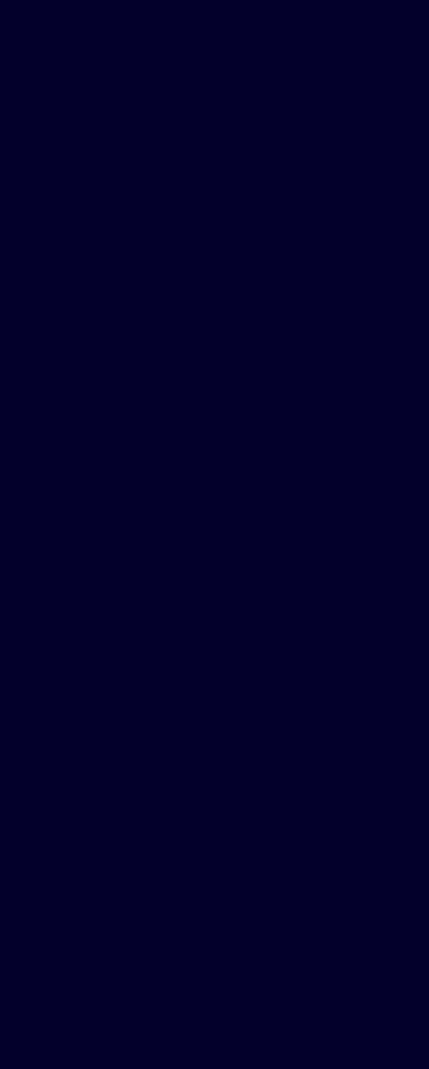
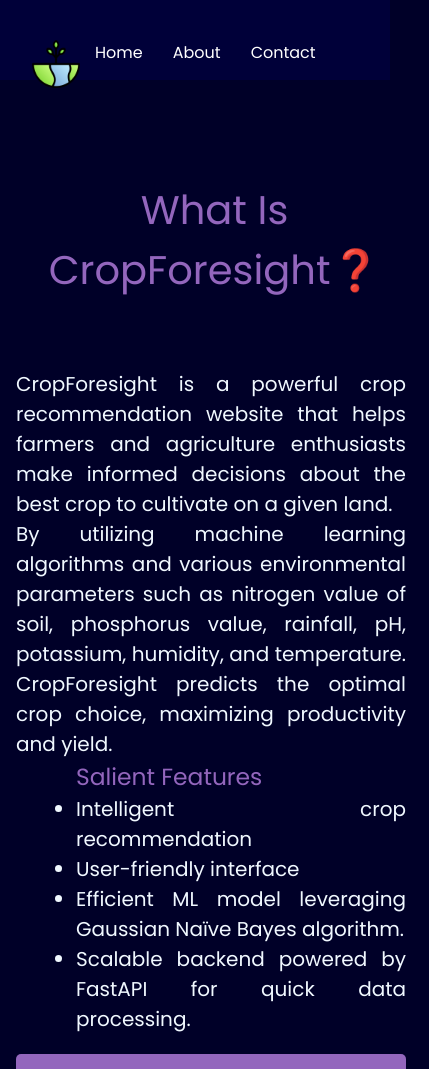
Before and after one commit to abhijeet141/CropForesight-FrontEnd, a React (Create React App) app: page /about in a window 390 px wide. Before the commit this address had no page. Shown: the top 1069 px of the page, 429 px wide, since content can reach past the window. Before the commit the page ends 844 px from the top, so only its background shows below. Built offline with nearby package versions, Linux system fonts and the light colour scheme.

Commit message:
Added About Page

```diff
--- a/src/App.js
+++ b/src/App.js
@@ -4,6 +4,8 @@ import FormInfo from './components/FormInfo';
 import axios from 'axios';
 import Home from './components/Home';
 import Contact from './components/contact';
+import About from './components/about';
+
 
 import { BrowserRouter, Routes, Route } from 'react-router-dom';
 import swal from 'sweetalert';
@@ -101,6 +103,7 @@ function App() {
       <Routes>
         <Route path='/' element={<Home />} />
         <Route path='/form' element={FormComponet()} />
+        <Route path='/about' element={<About/>}/>
         <Route path='/contact' element={<Contact />}/>
       </Routes>
     </BrowserRouter>
--- /dev/null
+++ b/src/components/about.css
@@ -0,0 +1,124 @@
+.aboutMain{
+    height: 100%;
+    width: 100%;
+}
+.about {
+    width: 100%;
+    font-weight: 300;
+    font-size: 40px;
+    font-style: bold;
+    color: rgb(147, 102, 189);
+    margin-top: 80px;
+    /* background-color: brown; */
+}
+
+.content {
+    font-weight: 300;
+    display: flex;
+    flex-direction: row;
+    justify-content: space-between;
+    align-items: center;
+    margin: 5%;
+    margin-top: 10px;
+    margin-right: 0px;
+    /* background-color: green; */
+    color: aliceblue;
+    padding: 10px;
+}
+
+.content .left {
+    font-size: 20px;
+    font-weight: 300;
+    flex: 0.6;
+    text-align: justify;
+
+    display: flex;
+    flex-direction: column;
+    /* justify-content: space-between; */
+    align-items: center;
+    /* background-color: blue; */
+}
+.content .left button{
+    width: 100%;
+    height: 50px;
+    background-color: rgb(147, 102, 189);
+    color: aliceblue;
+    border: none;
+    border-radius: 5px;
+    font-size: 20px;
+    font-weight: 300;
+    margin-top: 20px;
+}
+.content .left button:hover{
+    background-color: rgb(147, 102, 189);
+    color: aliceblue;
+    border: none;
+    border-radius: 5px;
+    font-size: 20px;
+    font-weight: 300;
+    margin-top: 20px;
+    cursor: pointer;
+}
+
+
+.content .left .feature{
+    font-size: 20px;
+    font-weight: 300;
+    text-align: justify;
+    margin-left: 60px;
+    /* background-color: yellow; */
+}
+
+.content .right{
+    flex: 0.4;
+    /* background-color: pink; */
+}
+.content .right img{
+    width: 100%;
+    height: 100%;
+}
+h3{
+    font-weight: 300;
+    font-style: bold;
+    color: rgb(147, 102, 189);
+}
+
+@media only screen and (max-width: 850px){
+    .aboutMain{
+        display: flex;
+        flex-direction: column;
+        align-items: center;
+        justify-content: flex-start;
+        height: 100%;
+        width: 100%;
+        padding: 5%;
+    }
+    .content{
+        flex-direction: column;
+        justify-content: space-between;
+        align-items: center;
+        margin-top: 5%;
+        padding-top: 50px;
+        margin-left: 30px;
+
+    }
+    .content .left{
+        width: 100%;
+        margin-right: 30px;
+        /* padding-bottom: 20%; */
+    }
+    .content .right{
+        width: 100%;
+        margin-top: 50%;
+    }
+    .content .right img{
+        margin-top: 50rem;
+    }
+  }
+  @media only screen and (max-width: 560px){
+    .content .right img{
+        width: 100%;
+        height: fit-content;
+        margin-top: 65rem;
+    }
+  }
--- /dev/null
+++ b/src/components/about.js
@@ -0,0 +1,68 @@
+import React from "react";
+import './about.css';
+import './nav.css'
+import logo from '../assets/earth.png';
+import aboutPic from '../assets/about.png';
+import { useNavigate, Link } from 'react-router-dom';
+
+
+const About = () => {
+
+    const navigate = useNavigate();
+
+    const handleClick = () => {
+        navigate('/contact'); // Replace '/other-page' with the desired URL of the page you want to navigate to
+    };
+    return (
+        <>
+            {/* nav bar */}
+            <div className='nav'>
+                <header>
+                    <nav>
+                        <div class="left" style={{ color: "red" }}>
+                            <Link to="/"><img src={logo} /></Link>
+                        </div>
+                        <div class="right">
+                            <ul>
+                                <li><Link to="/">Home</Link></li>
+                                <li><Link to="/about">About</Link></li>
+                                <li><Link to="/contact" >Contact</Link></li>
+
+                            </ul>
+                        </div>
+                    </nav>
+                </header>
+            </div>
+
+            {/* main section */}
+            <div className="aboutMain">
+                <h1 className="about"> What Is CropForesight❓ </h1>
+                <div className="content">
+                    <div className="left">
+                        <p>CropForesight is a powerful crop recommendation website that helps farmers and agriculture enthusiasts make informed decisions about the best crop to cultivate on a given land.<br />
+                            By utilizing machine learning algorithms and various environmental parameters such as nitrogen value of soil, phosphorus value, rainfall, pH, potassium, humidity, and temperature. CropForesight predicts the optimal crop choice, maximizing productivity and yield.</p>
+
+                        <ul className="feature">
+                            <h3>Salient Features</h3>
+                            <li>
+                                Intelligent crop recommendation</li>
+                            <li>
+                                User-friendly interface </li>
+                            <li>Efficient ML model leveraging Gaussian Naïve Bayes algorithm.</li>
+                            <li>
+                                Scalable backend powered by FastAPI for quick data processing.</li>
+                        </ul>
+
+                        <button onClick={handleClick} >Get In Touch</button>
+
+                    </div>
+                    <div className="right">
+                        <img src={aboutPic} alt="about" />
+                    </div>
+                </div>
+            </div>
+        </>
+    );
+};
+
+export default About;
```
Also changed, not shown: src/assets/about.png (added).
